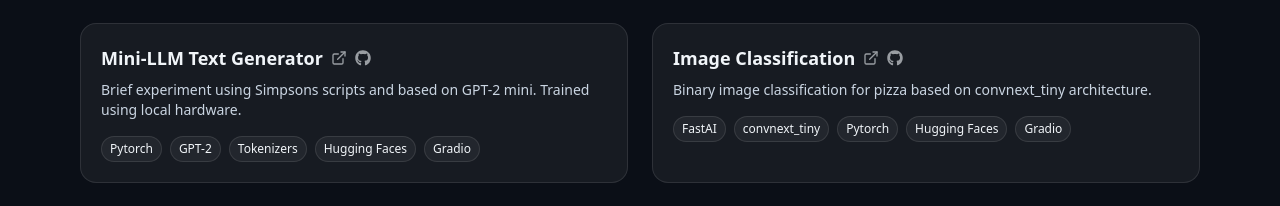
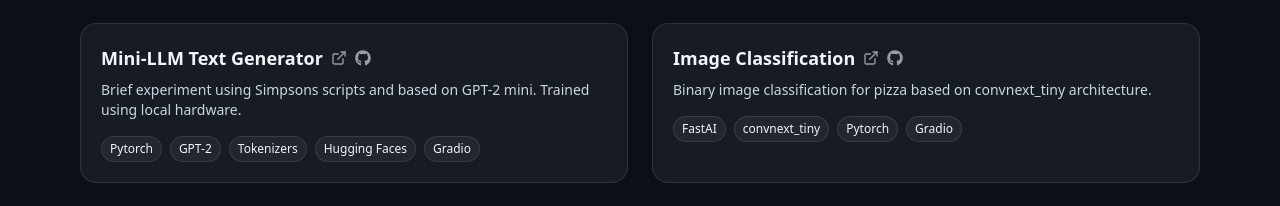
Before and after one commit to jonorl/personal-website, a React (Vite) app: page / in a window 1280 px wide. Shown: the part 1688-1894 px from the top of the page. Built offline with nearby package versions, Linux system fonts and the light colour scheme; no server answers.

Commit message:
Fix: Removed HF reference to fugazzeta

```diff
--- a/src/const/aiProjects.ts
+++ b/src/const/aiProjects.ts
@@ -23,7 +23,7 @@
     {
       title: "Image Classification",
       description: "Binary image classification for pizza based on convnext_tiny architecture.",
-      tech: ["FastAI", "convnext_tiny", "Pytorch", "Hugging Faces", "Gradio"],
+      tech: ["FastAI", "convnext_tiny", "Pytorch", "Gradio"],
       href: "https://jonathan-orlowski.dev/fugazzeta/",
       githubHref: "https://github.com/jonorl/fugazzeta",
     },
```
